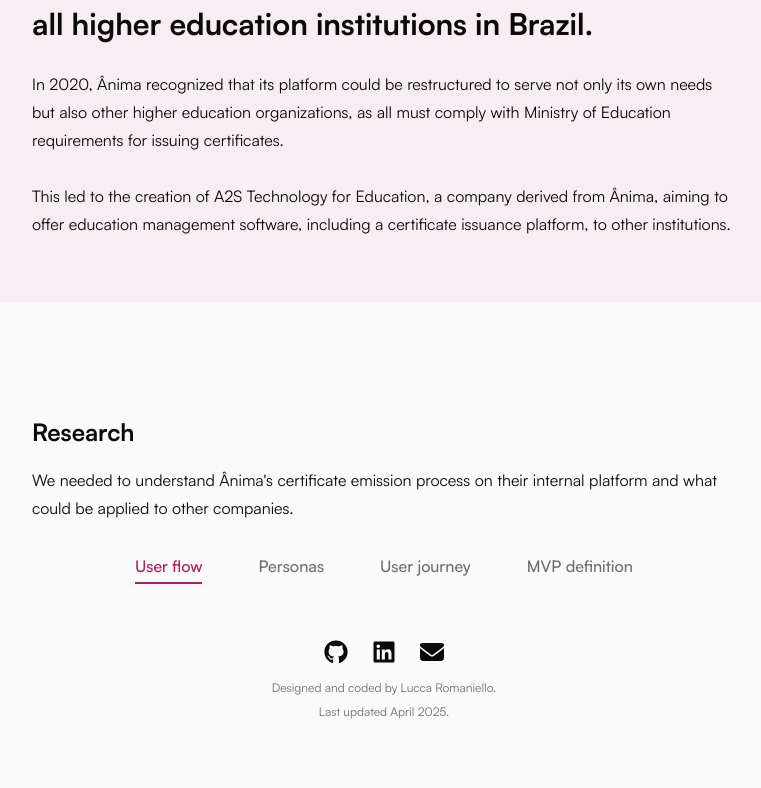
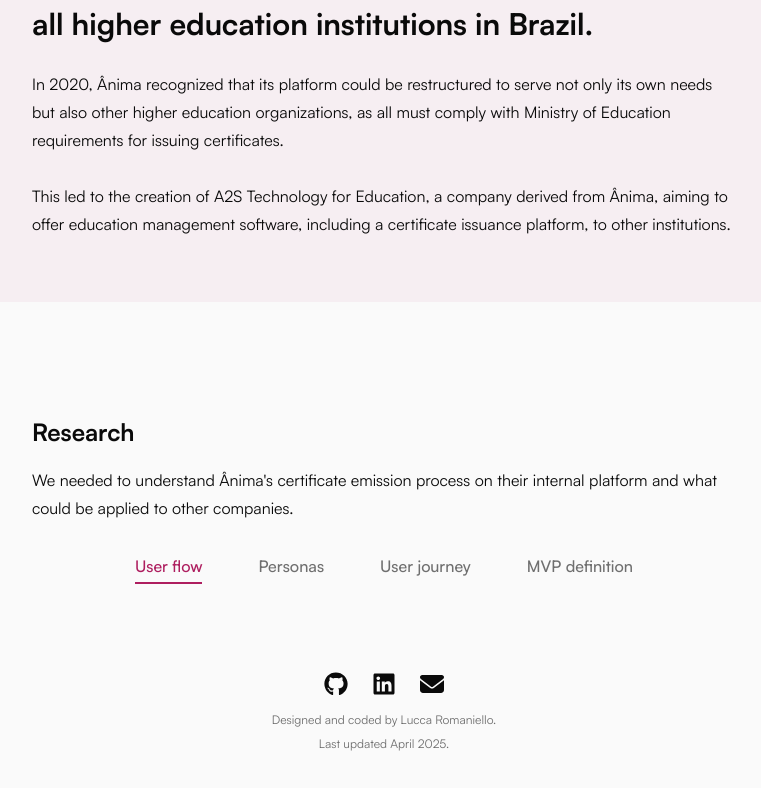
Before and after one commit to luccaromaniello/portfolio, a Next.js app: page /design/anima-educacao in a window 1280 px wide. Shown: the part 1848-2636 px from the top of the page, without its empty margins (256-1017 px from the left). Built offline with nearby package versions, Linux system fonts and the light colour scheme.

Commit message:
Fixes gap between tab title-content and card padding

```diff
--- a/src/components/cases/ImageCard/index.tsx
+++ b/src/components/cases/ImageCard/index.tsx
@@ -5,7 +5,7 @@
 }
 
 const ImageCard = ({ children }: ImageCardProps) => {
-  return <div className={`${CARD} bg-neutral-white p-10`}>{children}</div>;
+  return <div className={`${CARD} bg-neutral-white p-12`}>{children}</div>;
 };
 
 export default ImageCard;
--- a/src/components/cases/Tab/index.tsx
+++ b/src/components/cases/Tab/index.tsx
@@ -34,7 +34,7 @@
   };
 
   return (
-    <div>
+    <div className="flex flex-col gap-8">
       <div className="flex flex-row flex-wrap gap-8 sm:gap-14 px-6 sm:px-16 justify-center">
         {tabs.map((tab, index) => (
           <div key={index}>
```
